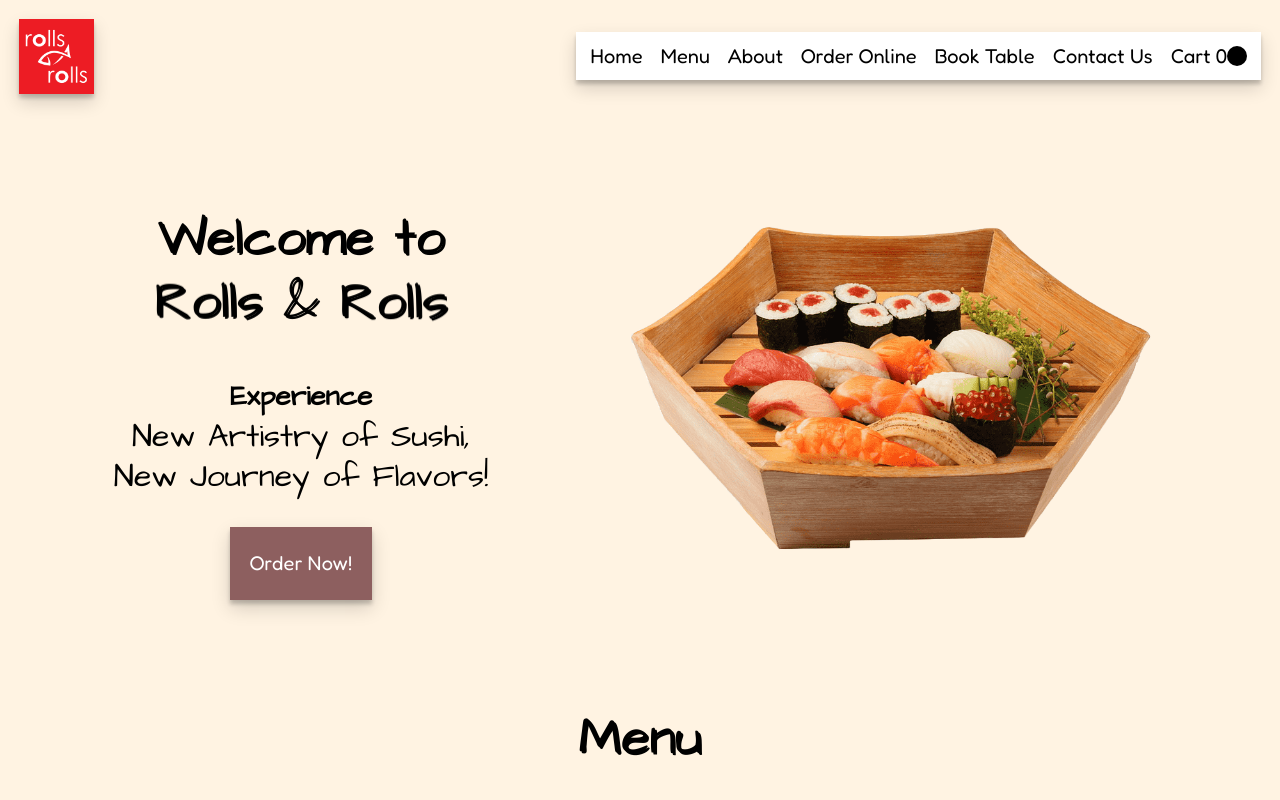
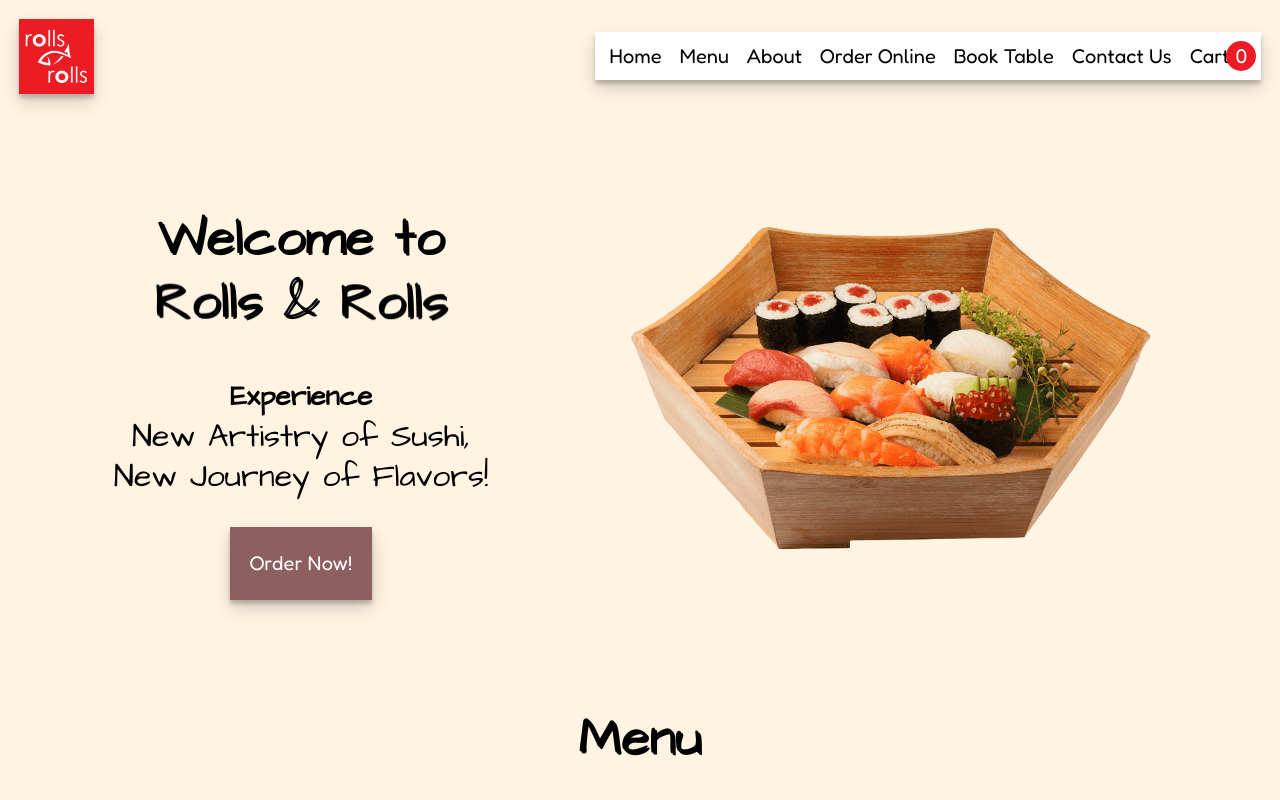
Before and after one commit to yenny1124/Restaurant-Ordering-App, a Next.js app in the folder frontend/: page / in a window 1280 px wide. Shown: the top 800 px of the page. Built offline with nearby package versions, Linux system fonts and the light colour scheme.

Commit message:
style: added styles for cart item icon

```diff
--- a/frontend/src/app/components/navbar/NavLinks.tsx
+++ b/frontend/src/app/components/navbar/NavLinks.tsx
@@ -48,8 +48,10 @@ export default function NavLinks() {
       </Link>
       <Link href="/cart" className="navbar-link">
         Cart
-        <span> {cartItems}</span>
-        <FontAwesomeIcon icon={faCircle} />
+        <div className="cart-item-counter">
+          <FontAwesomeIcon icon={faCircle} />
+          <span> {cartItems}</span>
+        </div>
       </Link>
     </nav>
   );
--- a/frontend/src/app/components/navbar/navbar.css
+++ b/frontend/src/app/components/navbar/navbar.css
@@ -114,3 +114,25 @@
 .restaurant-logo:active {
   opacity: 50%;
 }
+
+.cart-item-counter {
+  margin-left: 6px;
+  position: relative;
+  display: inline-block;
+  justify-content: center;
+}
+
+.cart-item-counter span {
+  color: white;
+  position: relative;
+  z-index: 1;
+}
+.cart-item-counter svg {
+  position: absolute;
+  color: var(--logo-red);
+  top: 50%;
+  left: 50%;
+  transform: translate(-50%, -50%);
+  width: 30px;
+  height: 30px;
+}
```
